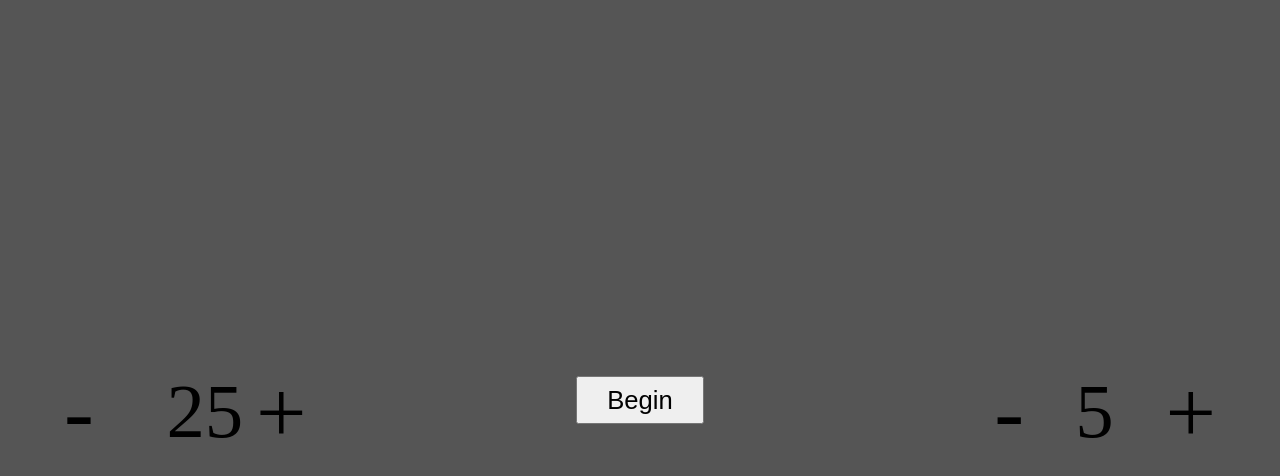
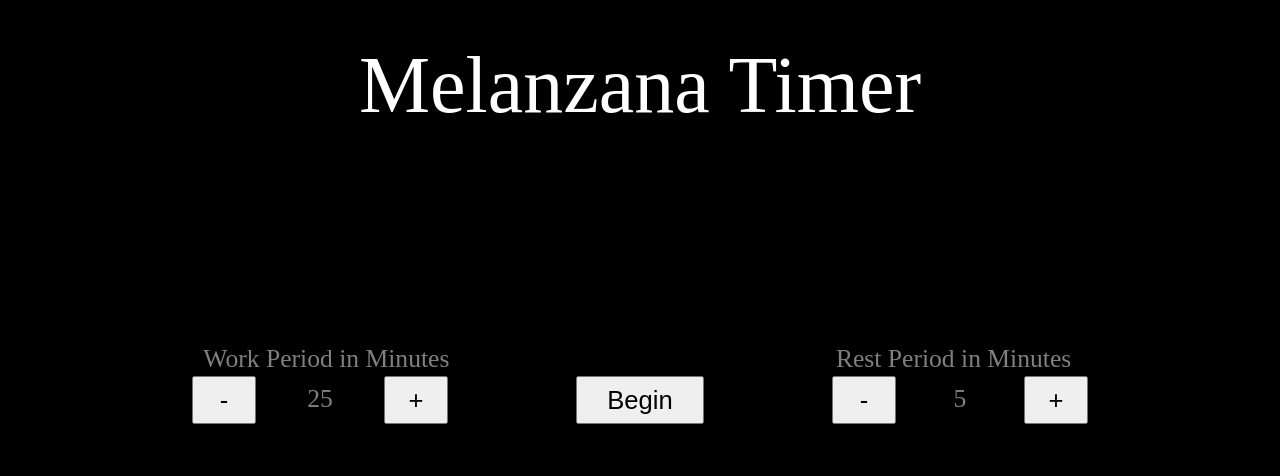
Before and after one commit to brian-stovall/melanzana, a plain HTML site: page index.html in a window 1280 px wide. Drawn offline with Linux system fonts and the light colour scheme.

Commit message:
added control screen to start of program. need to work out timer bugs and introduce a way to stop the animation and return to control screen.

```diff
--- a/index.html
+++ b/index.html
@@ -8,13 +8,15 @@
 	<link rel='shortcut icon' href='assets/favicon.png'>
 </head>
 <body>
-	<div id='midContainer'>
-		<p id='workPlus' class='txtBtn'>+</p>
-		<p id='workMinus' class='txtBtn'>-<p id='workDur' class='amt'>25</p></p>
-		<p id='restPlus' class='txtBtn'>+</p>
-		<p id='restMinus' class='txtBtn'>-<p id='restDur' class='amt'>5</p></p>
-		<button id='begin'>Begin</button>
-	</div>
+	<button id='workPlus' class='control'>+</button>
+	<div id='workLabel' class='label control'>Work Period in Minutes</div>
+	<div id='workDur' class='amt control'>25</div>
+	<button id='workMinus' class='control'>-</button>
+	<button id='restMinus' class='control'>-</button>
+	<div id='restLabel' class='label control'>Rest Period in Minutes</div>
+	<div id='restDur' class='amt control'>5</div>
+	<button id='restPlus' class='control'>+</button>
+	<button id='begin' class=' control'>Begin</button>
 	<div id='topWords' class='display preload'></div>
 	<div id='clockPanel' class='display'></div>
 </body>
--- a/melanzana.css
+++ b/melanzana.css
@@ -20,6 +20,28 @@ body {
 	height:100vh;
 }
 
+button, .amt, .label {
+	position: absolute;
+	width:5vw;
+	height:6vh;
+	top:47vh;
+	font-size:2vw;
+}
+
+.amt, .label {
+	min-width:10vw;
+	min-height:6vh;
+	text-align:center;
+	padding-top:1vh;
+	color: grey;
+}
+
+.label {
+	top:42vh;
+	width:25vw;
+}
+
+
 .display {
 	position:absolute;
 	min-height:20vh;
@@ -32,51 +54,42 @@ body {
 	z-index:100;
 }
 
-.txtBtn {
-	position:absolute;
-	font-size:7vw;
-	color:black;
-	top:45vh;
+#begin {
+	left:45vw;
+	width:10vw;
 }
 
-.amt {
-	position:absolute;
-	font-size:6vw;
-	top:46vh;
-	text-align:center;
+#restLabel {
+	right:13vw;
+}
+
+#workMinus {
+	left:15vw;
+}
+
+#workDur {
+	left:20vw;
 }
 
 #workPlus {
-	left:20vw;
+	left:30vw;
 }
 
-#workMinus {
-	left:5vw;
+#workLabel {
+	left:13vw;
+}
+
+#restMinus {
+	right:30vw;
+}
+
+#restDur {
+	right:20vw;
 }
 
 #restPlus {
-	right:5vw;
+	right:15vw;
 }
-
-#restMinus {
-	right:20vw;
-}
-#workDur {
-	left:13vw;
-}
-#restDur {
-	right:13vw;
-}
-
-#begin {
-	position: absolute;
-	width:10vw;
-	height:6vh;
-	top:47vh;
-	left:45vw;
-	font-size:2vw;
-}
-
 #clockPanel {
 	top:80vh;
 	font-family:'alarmClock';
--- a/melanzana.js
+++ b/melanzana.js
@@ -1,11 +1,57 @@
 document.addEventListener('DOMContentLoaded', () => {
+	//sloth
 	var grab = document.getElementById.bind(document);
-	var goButton = grab('goButton');
+
+	//getting element references
+	var beginButton = grab('begin');
 	var clockPanel = grab('clockPanel');
 	var topWords = grab('topWords');
-	document.body.style['background-color'] = '#555';
-	var workDuration = 2;
-	var restDuration = 1;
+	var workDur = grab('workDur');
+	var restDur = grab('restDur');
+	var workPlus = grab('workPlus');
+	var workMinus = grab('workMinus');
+	var restPlus = grab('restPlus');
+	var restMinus = grab('restMinus');
+
+	//a handy list of controls that can go away when the animation starts
+	var controls = document.getElementsByClassName('control');
+
+	//make topWords say something nice
+	topWords.textContent = 'Melanzana Timer';
+
+	//'globals' that hold work and rest duration
+	var workDuration = parseInt(workDur.textContent);
+	var restDuration = parseInt(restDur.textContent);
+
+	document.body.style['background-color'] = 'black';
+
+	beginButton.onclick = () => {
+		for (var i = 0; i < controls.length; i++)
+			controls[i].style.visibility = 'hidden';
+		animatePic('eggplant.png', 'work');
+	};
+
+	workMinus.onclick = () => {
+		if (workDuration > 1)
+			workDuration -= 1;
+		workDur.textContent = workDuration;
+	};
+
+	workPlus.onclick = () => {
+		workDuration += 1;
+		workDur.textContent = workDuration;
+	};
+
+	restMinus.onclick = () => {
+		if (restDuration > 1)
+			restDuration -= 1;
+		restDur.textContent = restDuration;
+	};
+
+	restPlus.onclick = () => {
+		restDuration += 1;
+		restDur.textContent = restDuration;
+	};
 
 	//starts an animation of the timer picture
 	//to complete in 'time' argument minutes
```
